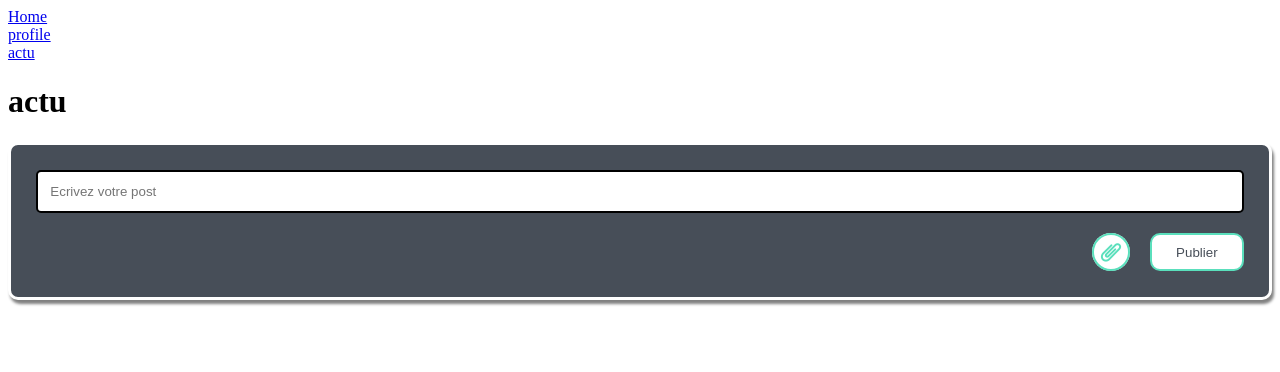
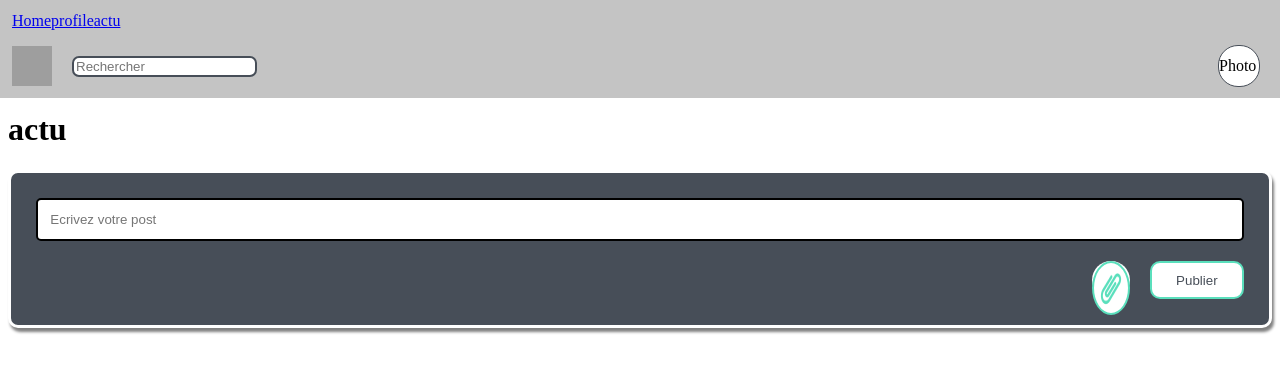
Before and after one commit to Steph06600/Bocalac, a Vue app: page /actus in a window 1280 px wide. Shown: the top 372 px of the page. Built offline with nearby package versions, Linux system fonts and the light colour scheme; grey boxes are pictures that could not be loaded.

Commit message:
edit profile +navbar

```diff
--- a/src/components/ModifProfile.vue
+++ b/src/components/ModifProfile.vue
@@ -1,6 +1,5 @@
 <template>
   <!-- <navBar></navBar> -->
-  <navBar></navBar>
   <!-- <nav v-show="page == 'profile'">
     <img src="" alt="" />
     <p>Logo</p>
@@ -41,10 +40,10 @@
 </template>
 
 <script>
-import navBar from "@/components/navBar.vue";
+import HeaderBar from "@/components/HeaderBar.vue";
 export default {
   components: {
-    navBar,
+    HeaderBar,
   },
   methods: {
     changePageToEdit() {
--- a/src/views/ActuView.vue
+++ b/src/views/ActuView.vue
@@ -1,5 +1,6 @@
 <template>
   <div>
+    <HeaderBar></HeaderBar>
     <h1>actu</h1>
     <EditPost />
   </div>
@@ -7,9 +8,11 @@
 
 <script>
 import EditPost from "@/components/EditPost.vue";
+import HeaderBar from "@/components/HeaderBar.vue";
 export default {
   components: {
     EditPost,
+    HeaderBar,
   },
 };
 </script>
```
Also changed, not shown: src/views/EditProfileView.vue (+16 -0 lines).
